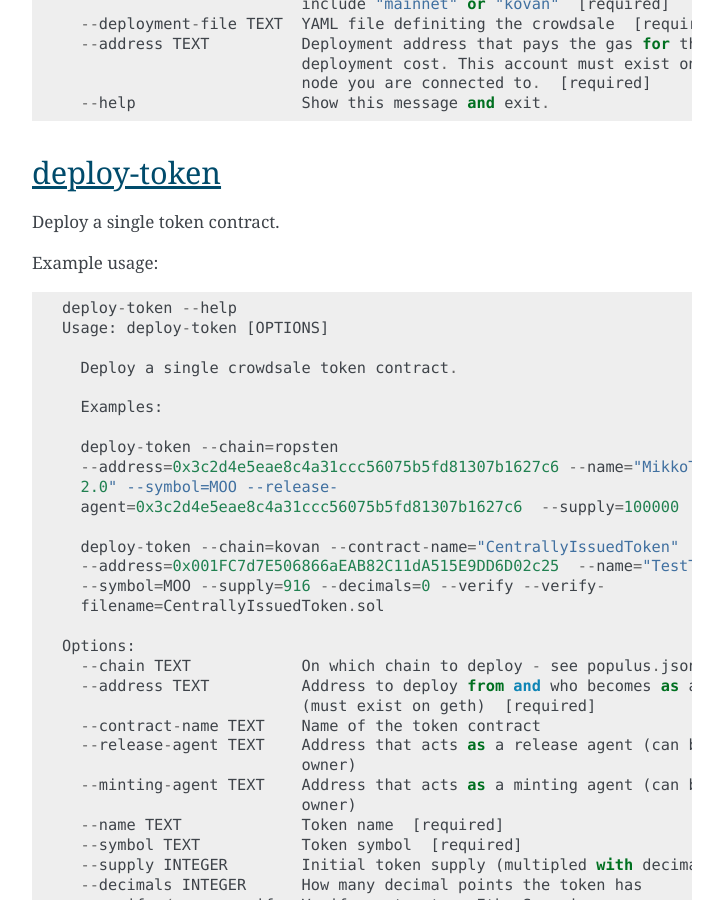
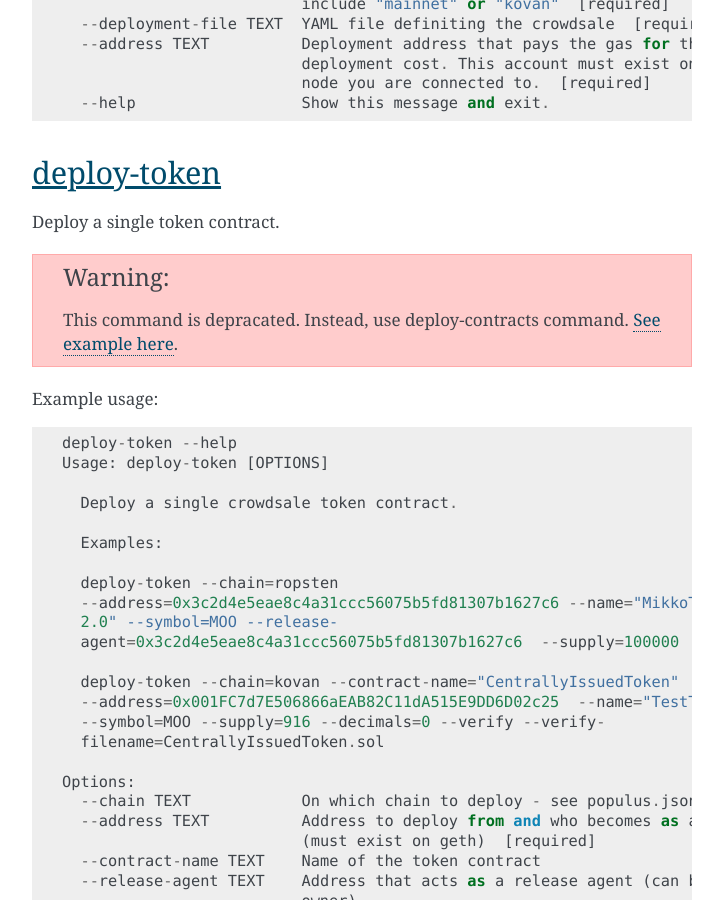
Before and after one commit to TokenMarketNet/smart-contracts, a Sphinx documentation site: the page built from docs/source/commands.rst, in a window 1280 px wide and 900 px high, scrolled down 1573 px. Shown: the whole window, without its empty margins (388-1111 px from the left). Built offline with Sphinx 7.4.7, drawn with Linux system fonts in a browser that asks for light colours.

Commit message:
Deprecate deploy-token command in documentation.

```diff
--- a/docs/source/commands.rst
+++ b/docs/source/commands.rst
@@ -79,6 +79,11 @@ deploy-token
 ============
 
 Deploy a single token contract.
+
+.. warning::
+
+    This command is depracated. Instead, use deploy-contracts command.
+    `See example here <https://github.com/TokenMarketNet/ico/blob/master/crowdsales/crowdsale-token-example.yml>`_.
 
 Example usage::
 
```
